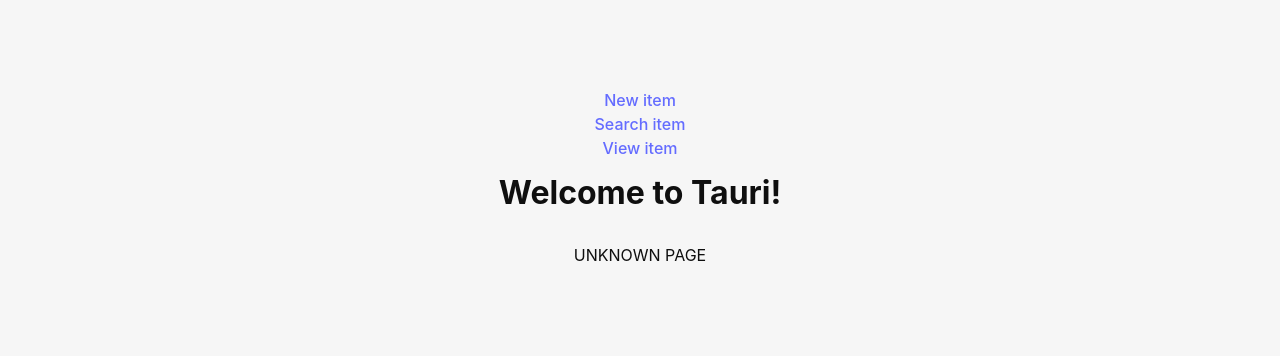
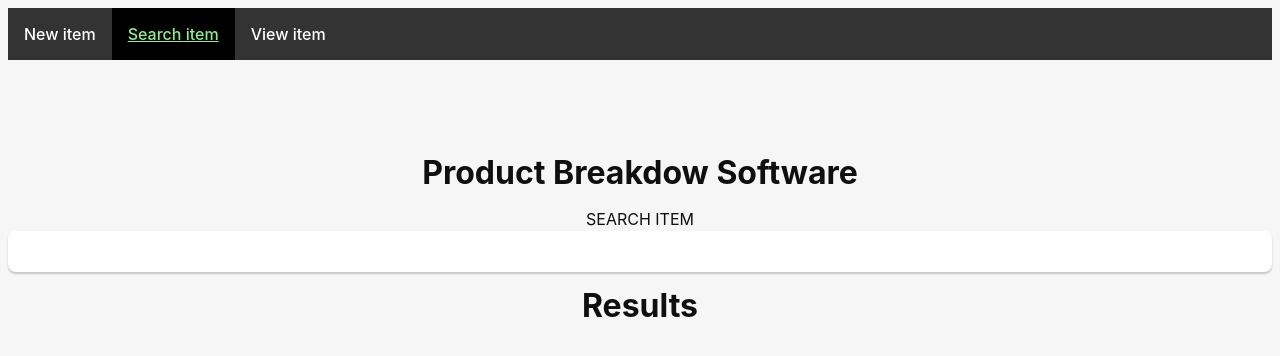
Before and after one commit to jfouche/pbs, a Vue app: page / in a window 1280 px wide. Shown: the top 356 px of the page. Built offline with nearby package versions, Linux system fonts and the light colour scheme.

Commit message:
Split top menu component

```diff
--- a/frontend/App.vue
+++ b/frontend/App.vue
@@ -6,7 +6,7 @@
 import PageSearchItem from "./components/PageSearchItem.vue";
 import PageViewItem from "./components/PageViewItem.vue";
 
-const active_page = ref('search')
+const active_page = ref('')
 
 function changePage(page: string) {
   active_page.value = page;
@@ -14,24 +14,13 @@
 </script>
 
 <template>
+  <TopMenu  @changePage="changePage" />
   <div class="container">
-    <TopMenu  @changePage="changePage" />
-    <h1>Welcome to Tauri!</h1>
-
+    <h1>Product Breakdow Software</h1>
 
     <PageNewItem v-if="active_page === 'page_new_item'"/>
-    <PageSearchItem v-else-if="active_page === 'page_search'"/>
+    <PageSearchItem v-else-if="active_page === 'page_search_items'"/>
     <PageViewItem v-else-if="active_page === 'page_view_item'"/>
     <p v-else>UNKNOWN PAGE</p>
   </div>
 </template>
-
-<style scoped>
-.logo.vite:hover {
-  filter: drop-shadow(0 0 2em #747bff);
-}
-
-.logo.vue:hover {
-  filter: drop-shadow(0 0 2em #249b73);
-}
-</style>
--- a/frontend/components/TopMenu.vue
+++ b/frontend/components/TopMenu.vue
@@ -1,22 +1,34 @@
 <script setup lang="ts">
+import TopMenuItem from "./TopMenuItem.vue";
 import { ref } from "vue";
 
-const emit = defineEmits(['changePage'])
+const emit = defineEmits<{(event: 'changePage', page: string): void}>();
 
-
-const name = ref("");
-const message = ref("");
+const active_page = ref("page_search_items");
+emit('changePage', active_page.value);
 
 async function change_page(page: string) {
-  console.log(page)
+  console.log("TopMenu::change_page " + page);
+  active_page.value = page;
   emit('changePage', page);
 }
 </script>
 
 <template>
-  <div>
-    <div><a href="#" @click="change_page('page_new_item')">New item</a></div>
-    <div><a href="#" @click="change_page('page_search')">Search item</a></div>
-    <div><a href="#" @click="change_page('page_view_item')">View item</a></div>
-  </div>
+  <ul>
+    <TopMenuItem :label="'New item'"    :page="'page_new_item'"     :active_page="active_page"  @change-page="change_page"/>
+    <TopMenuItem :label="'Search item'" :page="'page_search_items'" :active_page="active_page"  @change-page="change_page"/>
+    <TopMenuItem :label="'View item'"   :page="'page_view_item'"    :active_page="active_page"  @change-page="change_page"/>
+  </ul>
 </template>
+
+
+<style scoped>
+ul {
+  list-style-type: none;
+  margin: 0;
+  padding: 0;
+  overflow: hidden;
+  background-color: #333;
+}
+</style>
--- /dev/null
+++ b/frontend/components/TopMenuItem.vue
@@ -0,0 +1,51 @@
+<script setup lang="ts">
+import { ref } from "vue";
+
+const props = defineProps(['label', 'page', 'active_page'])
+
+const emit = defineEmits<{(event: 'changePage', page: string): void}>();
+
+async function change_page() {
+  console.log("TopMenuItem<" + props.page + ">::change_page()");
+  emit('changePage', props.page);
+}
+
+async function change_page2() {
+  console.log("TopMenuItem<" + props.page + ">::change_page2()");
+  emit('changePage', props.page);
+}
+
+</script>
+
+<template>
+    <li v-bind:class="props.active_page === props.page ? 'active' : ''" @change-page="change_page2">
+      <a href="#" @click="change_page">{{ props.label }}</a>
+    </li>
+</template>
+
+
+<style scoped>
+li {
+  float: left;
+}
+
+li a {
+  display: block;
+  color: white;
+  text-align: center;
+  padding: 14px 16px;
+  text-decoration: none;
+}
+
+li a:hover {
+  background-color: #111;
+}
+
+li.active {
+  background-color: black;
+}
+li.active a {
+  text-decoration: underline;
+  color :lightgreen;
+}
+</style>
```
